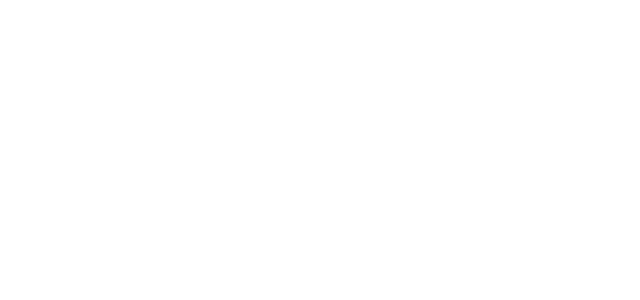
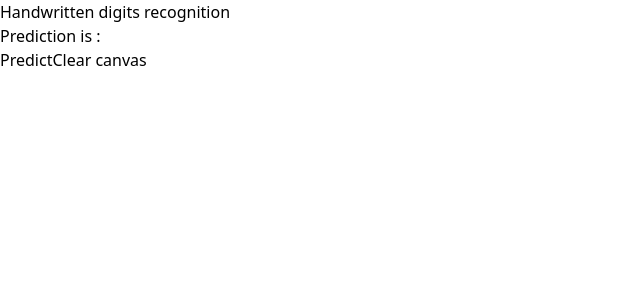
Before and after one commit to AlexTkCk/react-python-handwritten-text-recognition, a React (Create React App) app in the folder client/: page / in a window 1280 px wide. Shown: the top 300 px of the page, without its empty margins (0-640 px from the left). Built offline with nearby package versions, Linux system fonts and the light colour scheme.

Commit message:
Created basic web-page template

```diff
--- a/client/src/App.js
+++ b/client/src/App.js
@@ -1,10 +1,28 @@
-import React from 'react';
+import React, {useRef} from 'react';
 
+
+// Classname's are approximate - clarifying
 function App() {
-  return (
-    <div className="App">
-    </div>
-  );
+    const ref = useRef(null);
+    setTimeout(() => console.log(ref.current), 100)
+    return (
+        <div className="App">
+            <header className="header">
+                <h1 className="title">Handwritten digits recognition</h1>
+            </header>
+            <main className="main">
+                <div className={"canvas"}></div>
+                <div className="container">
+                    <h1 className={'container title'}>Prediction is : </h1>
+                    <div className="NN-visualization"></div>
+                    <div className="buttons-container">
+                        <button className={"predict-button"}>Predict</button>
+                        <button className={"reset-button"}>Clear canvas</button>
+                    </div>
+                </div>
+            </main>
+        </div>
+    );
 }
 
 export default App;
```
